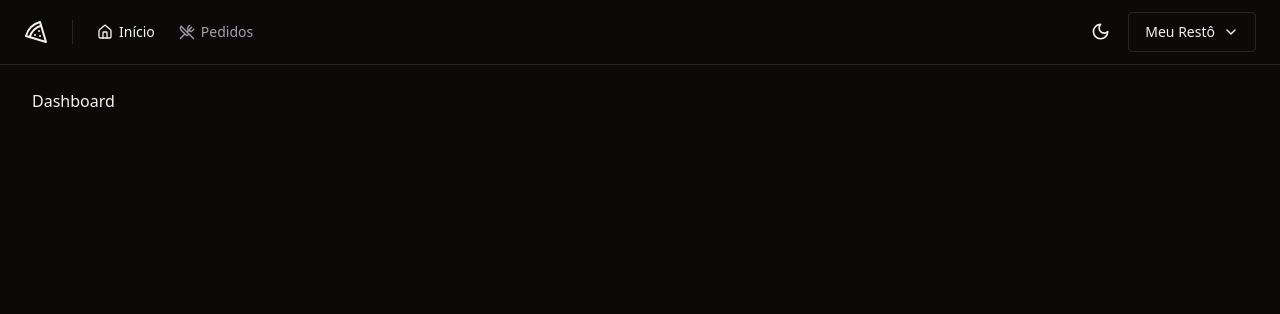
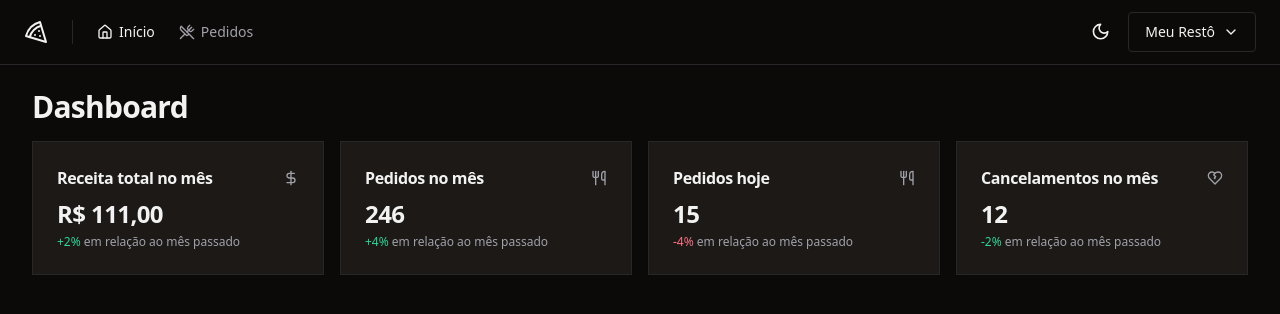
Before and after one commit to ssisaias/pizzashop, a React (Vite) app: page / in a window 1280 px wide. Shown: the top 314 px of the page. Built offline with nearby package versions, Linux system fonts and the light colour scheme.

Commit message:
Adds dashboard cards

```diff
--- /dev/null
+++ b/src/components/ui/card.tsx
@@ -0,0 +1,79 @@
+import * as React from 'react'
+
+import { cn } from '@/lib/utils'
+
+const Card = React.forwardRef<
+  HTMLDivElement,
+  React.HTMLAttributes<HTMLDivElement>
+>(({ className, ...props }, ref) => (
+  <div
+    ref={ref}
+    className={cn(
+      'rounded-lg border bg-card text-card-foreground shadow-sm',
+      className,
+    )}
+    {...props}
+  />
+))
+Card.displayName = 'Card'
+
+const CardHeader = React.forwardRef<
+  HTMLDivElement,
+  React.HTMLAttributes<HTMLDivElement>
+>(({ className, ...props }, ref) => (
+  <div
+    ref={ref}
+    className={cn('flex flex-col space-y-1.5 p-6', className)}
+    {...props}
+  />
+))
+CardHeader.displayName = 'CardHeader'
+
+const CardTitle = React.forwardRef<
+  HTMLParagraphElement,
+  React.HTMLAttributes<HTMLHeadingElement>
+>(({ className, ...props }, ref) => (
+  <h3
+    ref={ref}
+    className={cn(
+      'text-2xl font-semibold leading-none tracking-tight',
+      className,
+    )}
+    {...props}
+  />
+))
+CardTitle.displayName = 'CardTitle'
+
+const CardDescription = React.forwardRef<
+  HTMLParagraphElement,
+  React.HTMLAttributes<HTMLParagraphElement>
+>(({ className, ...props }, ref) => (
+  <p
+    ref={ref}
+    className={cn('text-sm text-muted-foreground', className)}
+    {...props}
+  />
+))
+CardDescription.displayName = 'CardDescription'
+
+const CardContent = React.forwardRef<
+  HTMLDivElement,
+  React.HTMLAttributes<HTMLDivElement>
+>(({ className, ...props }, ref) => (
+  <div ref={ref} className={cn('p-6 pt-0', className)} {...props} />
+))
+CardContent.displayName = 'CardContent'
+
+const CardFooter = React.forwardRef<
+  HTMLDivElement,
+  React.HTMLAttributes<HTMLDivElement>
+>(({ className, ...props }, ref) => (
+  <div
+    ref={ref}
+    className={cn('flex items-center p-6 pt-0', className)}
+    {...props}
+  />
+))
+CardFooter.displayName = 'CardFooter'
+
+export { Card, CardHeader, CardFooter, CardTitle, CardDescription, CardContent }
--- /dev/null
+++ b/src/pages/app/Dashboard/daily-orders-amount-card.tsx
@@ -0,0 +1,21 @@
+import { Utensils } from 'lucide-react'
+
+import { Card, CardContent, CardHeader, CardTitle } from '@/components/ui/card'
+
+export function DailyOrdersAmountCard() {
+  return (
+    <Card>
+      <CardHeader className="flex-row items-center justify-between space-y-0 pb-2">
+        <CardTitle className="text-base font-semibold">Pedidos hoje</CardTitle>
+        <Utensils className="h-4 w-4 text-muted-foreground" />
+      </CardHeader>
+      <CardContent className="space-y-1">
+        <span className="text-2xl font-bold tracking-tight">15</span>
+        <p className="text-xs text-muted-foreground">
+          <span className="text-rose-500 dark:text-rose-400">-4%</span> em
+          relação ao mês passado
+        </p>
+      </CardContent>
+    </Card>
+  )
+}
--- /dev/null
+++ b/src/pages/app/Dashboard/dashboard.tsx
@@ -0,0 +1,24 @@
+import { Helmet } from 'react-helmet-async'
+
+import { DailyOrdersAmountCard } from './daily-orders-amount-card'
+import { MonthlyCanceledOrdersCard } from './monthly-canceled-orders'
+import { MonthOrdersAmountCard } from './monthly-orders-amount-card'
+import { MonthlyRevenueCard } from './monthly-revenue-card'
+
+export function Dashboard() {
+  return (
+    <>
+      <Helmet title="Dashboard" />
+      <div className="flex flex-col gap-4">
+        <h1 className="text-3xl font-bold tracking-tight">Dashboard</h1>
+
+        <div className="grid grid-cols-4 gap-4">
+          <MonthlyRevenueCard />
+          <MonthOrdersAmountCard />
+          <DailyOrdersAmountCard />
+          <MonthlyCanceledOrdersCard />
+        </div>
+      </div>
+    </>
+  )
+}
--- /dev/null
+++ b/src/pages/app/Dashboard/monthly-canceled-orders.tsx
@@ -0,0 +1,23 @@
+import { DollarSign, HeartCrack } from 'lucide-react'
+
+import { Card, CardContent, CardHeader, CardTitle } from '@/components/ui/card'
+
+export function MonthlyCanceledOrdersCard() {
+  return (
+    <Card>
+      <CardHeader className="flex-row items-center justify-between space-y-0 pb-2">
+        <CardTitle className="text-base font-semibold">
+          Cancelamentos no mês
+        </CardTitle>
+        <HeartCrack className="h-4 w-4 text-muted-foreground" />
+      </CardHeader>
+      <CardContent className="space-y-1">
+        <span className="text-2xl font-bold tracking-tight">12</span>
+        <p className="text-xs text-muted-foreground">
+          <span className="text-emerald-500 dark:text-emerald-400">-2%</span> em
+          relação ao mês passado
+        </p>
+      </CardContent>
+    </Card>
+  )
+}
--- /dev/null
+++ b/src/pages/app/Dashboard/monthly-orders-amount-card.tsx
@@ -0,0 +1,23 @@
+import { Utensils } from 'lucide-react'
+
+import { Card, CardContent, CardHeader, CardTitle } from '@/components/ui/card'
+
+export function MonthOrdersAmountCard() {
+  return (
+    <Card>
+      <CardHeader className="flex-row items-center justify-between space-y-0 pb-2">
+        <CardTitle className="text-base font-semibold">
+          Pedidos no mês
+        </CardTitle>
+        <Utensils className="h-4 w-4 text-muted-foreground" />
+      </CardHeader>
+      <CardContent className="space-y-1">
+        <span className="text-2xl font-bold tracking-tight">246</span>
+        <p className="text-xs text-muted-foreground">
+          <span className="text-emerald-500 dark:text-emerald-400">+4%</span> em
+          relação ao mês passado
+        </p>
+      </CardContent>
+    </Card>
+  )
+}
--- /dev/null
+++ b/src/pages/app/Dashboard/monthly-revenue-card.tsx
@@ -0,0 +1,23 @@
+import { DollarSign } from 'lucide-react'
+
+import { Card, CardContent, CardHeader, CardTitle } from '@/components/ui/card'
+
+export function MonthlyRevenueCard() {
+  return (
+    <Card>
+      <CardHeader className="flex-row items-center justify-between space-y-0 pb-2">
+        <CardTitle className="text-base font-semibold">
+          Receita total no mês
+        </CardTitle>
+        <DollarSign className="h-4 w-4 text-muted-foreground" />
+      </CardHeader>
+      <CardContent className="space-y-1">
+        <span className="text-2xl font-bold tracking-tight">R$ 111,00</span>
+        <p className="text-xs text-muted-foreground">
+          <span className="text-emerald-500 dark:text-emerald-400">+2%</span> em
+          relação ao mês passado
+        </p>
+      </CardContent>
+    </Card>
+  )
+}
--- a/src/pages/app/dashboard.tsx
+++ /dev/null
@@ -1,10 +0,0 @@
-import { Helmet } from 'react-helmet-async'
-
-export function Dashboard() {
-  return (
-    <>
-      <Helmet title="Dashboard" />
-      <h1>Dashboard</h1>
-    </>
-  )
-}
--- a/src/routes.tsx
+++ b/src/routes.tsx
@@ -2,7 +2,7 @@
 
 import { AppLayout } from './pages/_layouts/app'
 import { AuthLayout } from './pages/_layouts/auth'
-import { Dashboard } from './pages/app/dashboard'
+import { Dashboard } from './pages/app/Dashboard/dashboard'
 import { Orders } from './pages/app/orders/orders'
 import { SignIn } from './pages/auth/signin'
 import { SignUp } from './pages/auth/signup'
```
